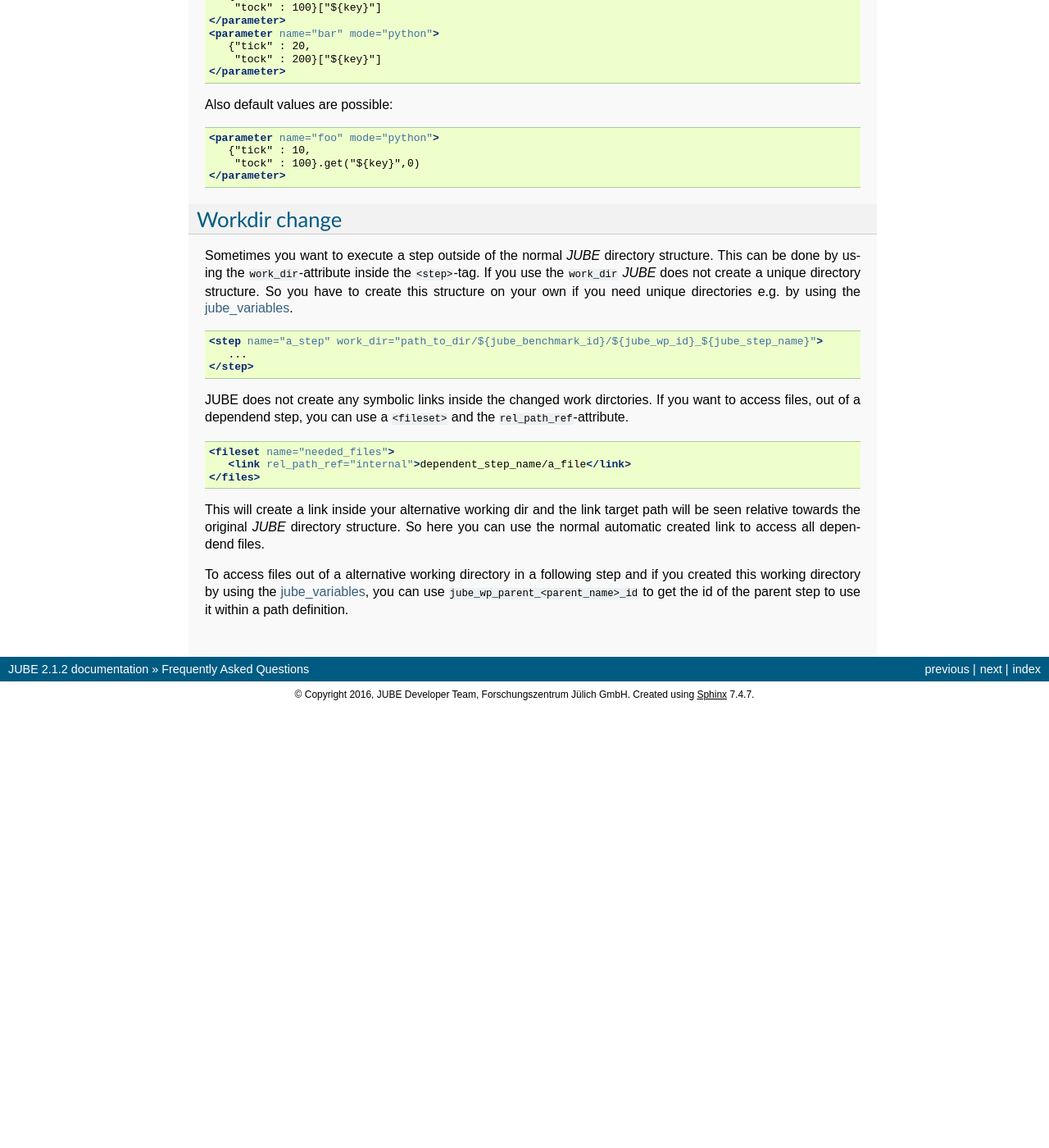
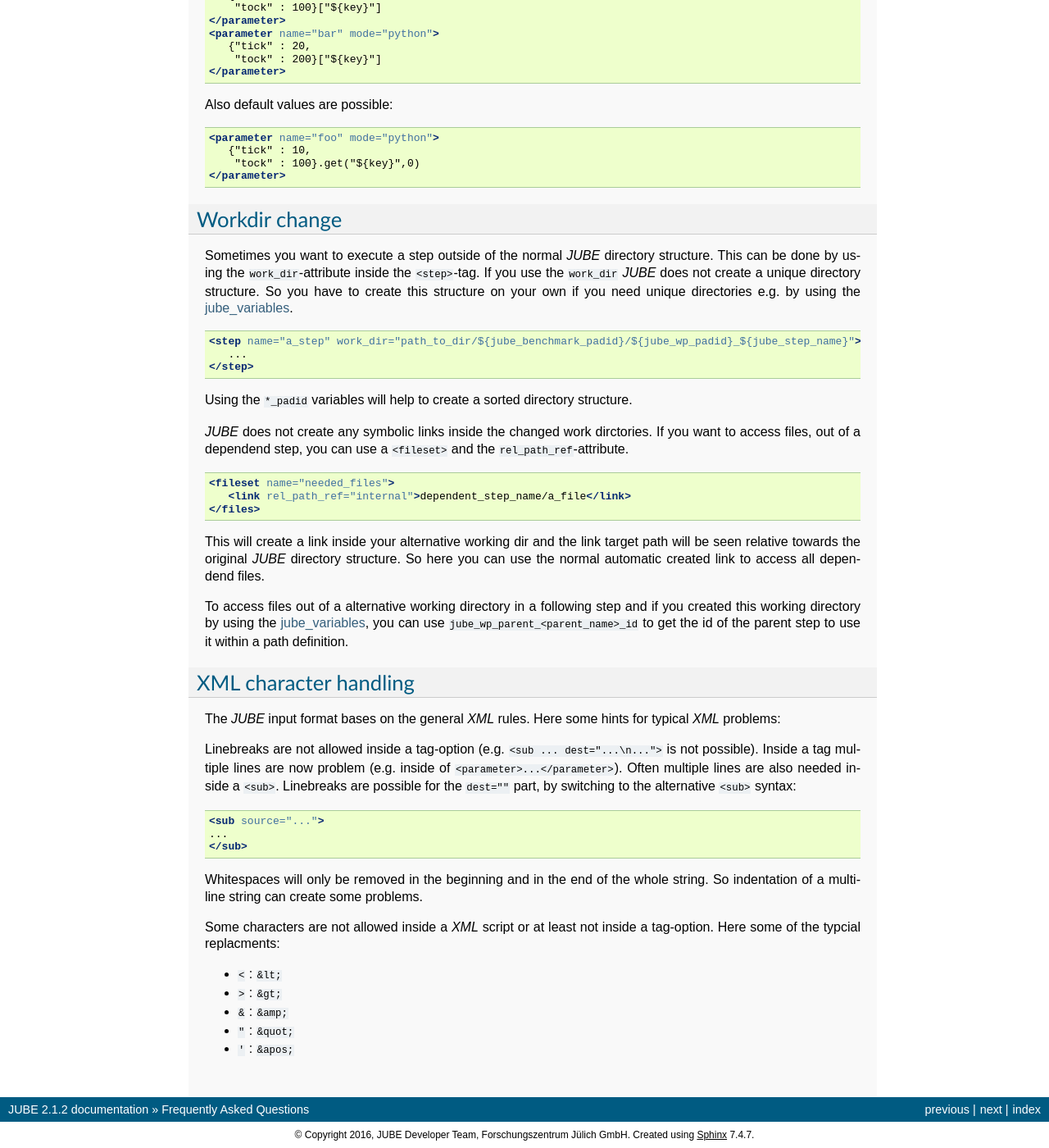
Before and after one commit to FZJ-JSC/JUBE, a Sphinx documentation site: the page built from docs/faq.rst, in a window 1280 px wide and 1400 px high, scrolled down 547 px. Shown: the whole window at 82% size. Built offline with Sphinx 7.4.7, drawn with Linux system fonts in a browser that asks for light colours; before the commit the page ends 1410 px from its top, so only the background shows below that; some of the changed text lies outside the part shown.

Commit message:
docu update

```diff
--- a/docs/faq.rst
+++ b/docs/faq.rst
@@ -83,11 +83,13 @@ directories e.g. by using the :term:`jube_variables`.
 
 .. code-block:: xml
 
-   <step name="a_step" work_dir="path_to_dir/${jube_benchmark_id}/${jube_wp_id}_${jube_step_name}">
+   <step name="a_step" work_dir="path_to_dir/${jube_benchmark_padid}/${jube_wp_padid}_${jube_step_name}">
       ...
    </step>
 
-JUBE does not create any symbolic links inside the changed work dirctories. If you want to access files, out of
+Using the ``*_padid`` variables will help to create a sorted directory structure.
+
+*JUBE* does not create any symbolic links inside the changed work dirctories. If you want to access files, out of
 a dependend step, you can use a ``<fileset>`` and the ``rel_path_ref``-attribute.
 
 .. code-block:: xml
@@ -103,3 +105,31 @@ dependend files.
 To access files out of a alternative working directory in a following step and if you created this working directory by
 using the :term:`jube_variables`, you can use ``jube_wp_parent_<parent_name>_id`` to get the id of the parent step to
 use it within a path definition.
+
+.. index:: XML character handling
+
+XML character handling
+~~~~~~~~~~~~~~~~~~~~~~
+
+The *JUBE* input format bases on the general *XML* rules. Here some hints for typical *XML* problems:
+
+Linebreaks are not allowed inside a tag-option (e.g. ``<sub ... dest="...\n...">`` is not possible). Inside a tag
+multiple lines are now problem (e.g. inside of ``<parameter>...</parameter>``). Often multiple lines are also needed
+inside a ``<sub>``. Linebreaks are possible for the ``dest=""`` part, by switching to the alternative ``<sub>`` syntax:
+
+.. code-block:: xml
+
+   <sub source="...">
+   ...
+   </sub>
+
+Whitespaces will only be removed in the beginning and in the end of the whole string. So indentation of a multiline string
+can create some problems.
+
+Some characters are not allowed inside a *XML* script or at least not inside a tag-option. Here some of the typcial replacments:
+
+* ``<`` : ``&lt;``
+* ``>`` : ``&gt;``
+* ``&`` : ``&amp;``
+* ``"`` : ``&quot;``
+* ``'`` : ``&apos;``
```
Also changed, not shown: docs/advanced.rst (+6 -6 lines), docs/tutorial.rst (+18 -12 lines), 1 other file.
